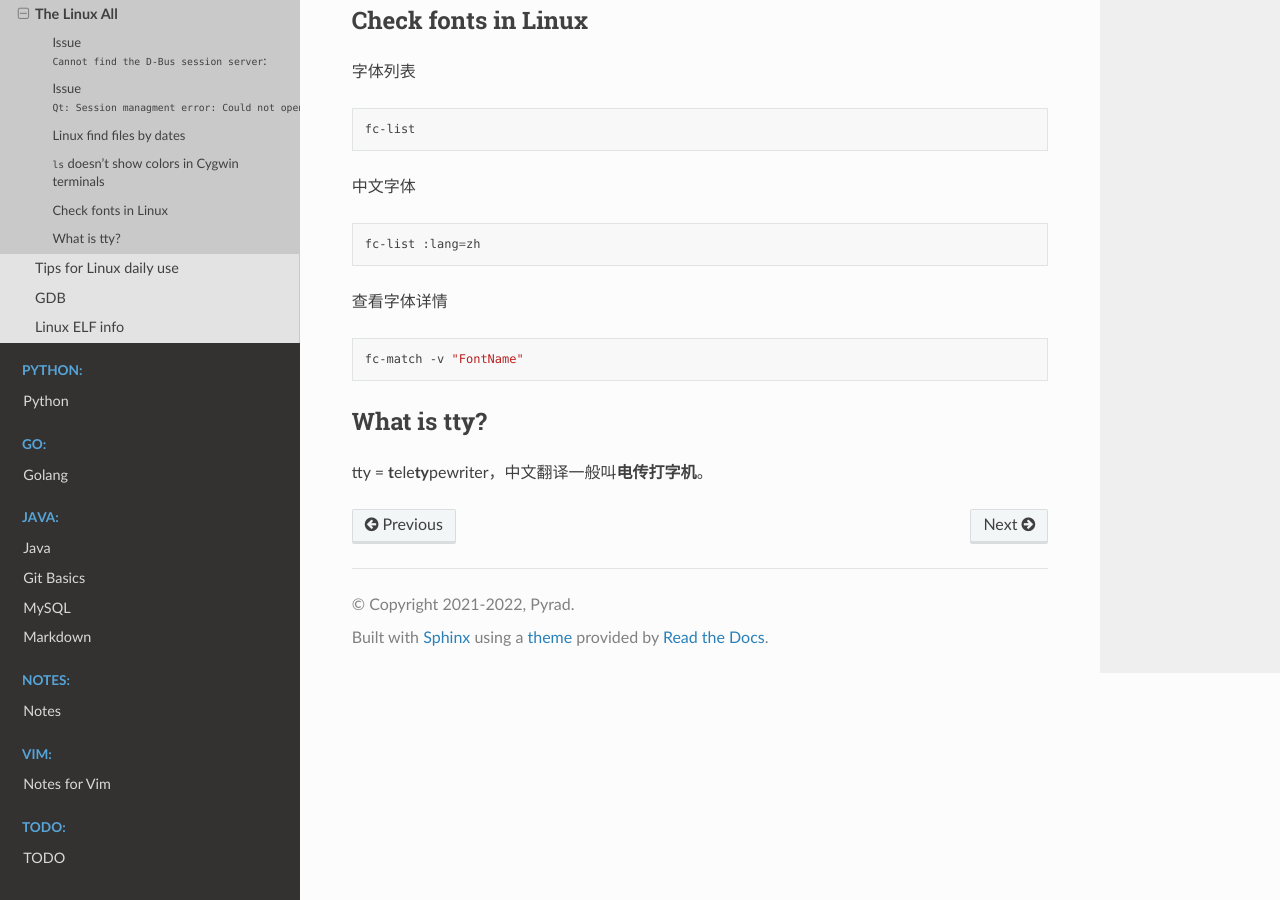
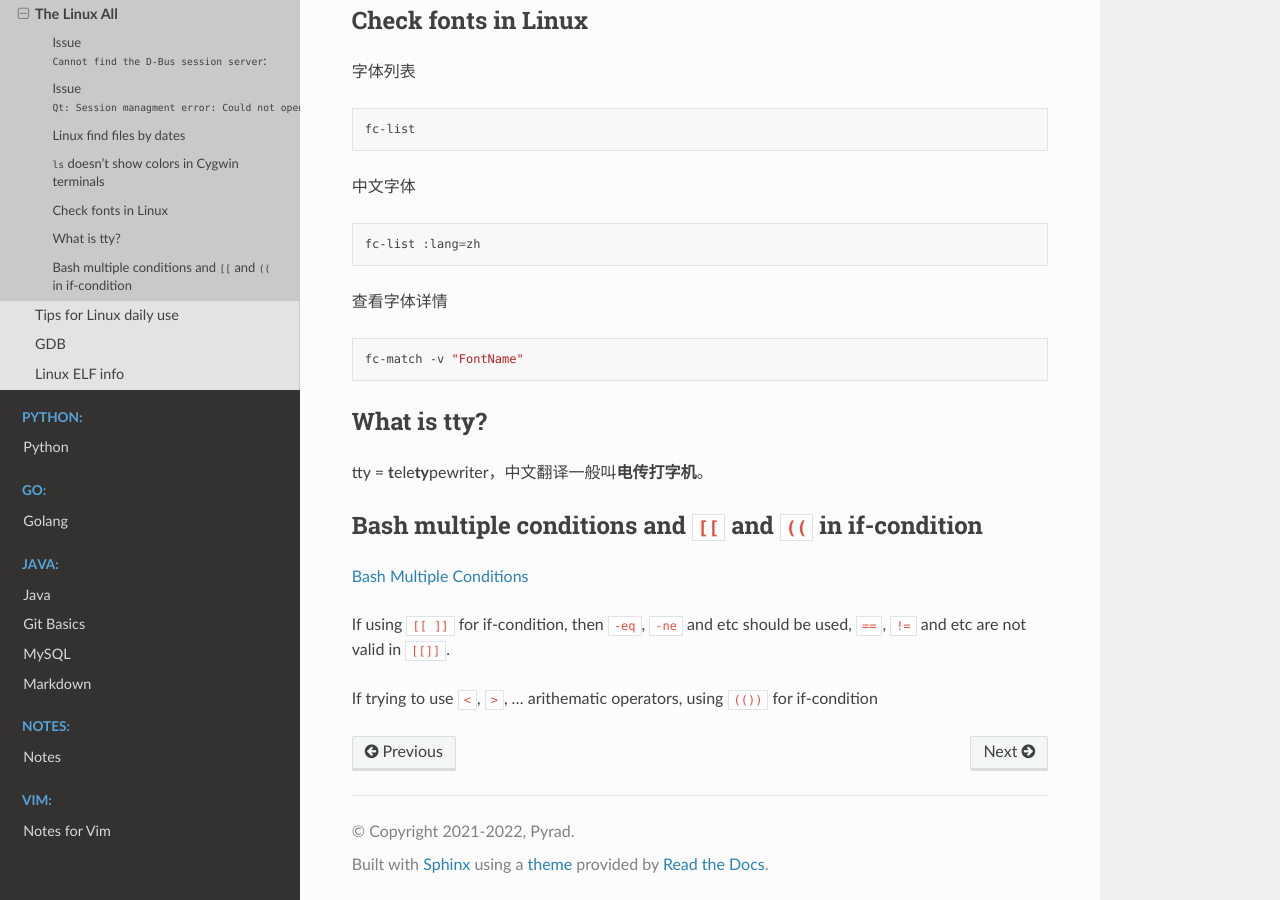
Before and after one commit to Pyrad/pyradnotes, a Sphinx documentation site: the page built from source/Linux/linuxall.md, in a window 1280 px wide and 900 px high, scrolled down 1724 px. Built offline with Sphinx 7.4.7 and the Read the Docs theme 2.0.0, drawn with Linux system fonts in a browser that asks for light colours.

Commit message:
Move one note from vim.md to linuxall.md
This note is wrongly placed in vim.md

```diff
--- a/source/Linux/linuxall.md
+++ b/source/Linux/linuxall.md
@@ -109,3 +109,12 @@ fc-match -v "FontName"
 ## What is tty?
 
 tty = **t**ele**ty**pewriter，中文翻译一般叫**电传打字机**。
+
+
+## Bash multiple conditions and `[[` and `((` in if-condition
+
+[Bash Multiple Conditions](https://stackoverflow.com/a/20263097)
+
+If using `[[ ]]` for if-condition, then `-eq`, `-ne` and etc should be used, `==`, `!=` and etc are not valid in `[[]]`.
+
+If trying to use `<`, `>`, ... arithematic operators, using `(())` for if-condition
```
Also changed, not shown: source/Vim/vim.md (+0 -8 lines).
